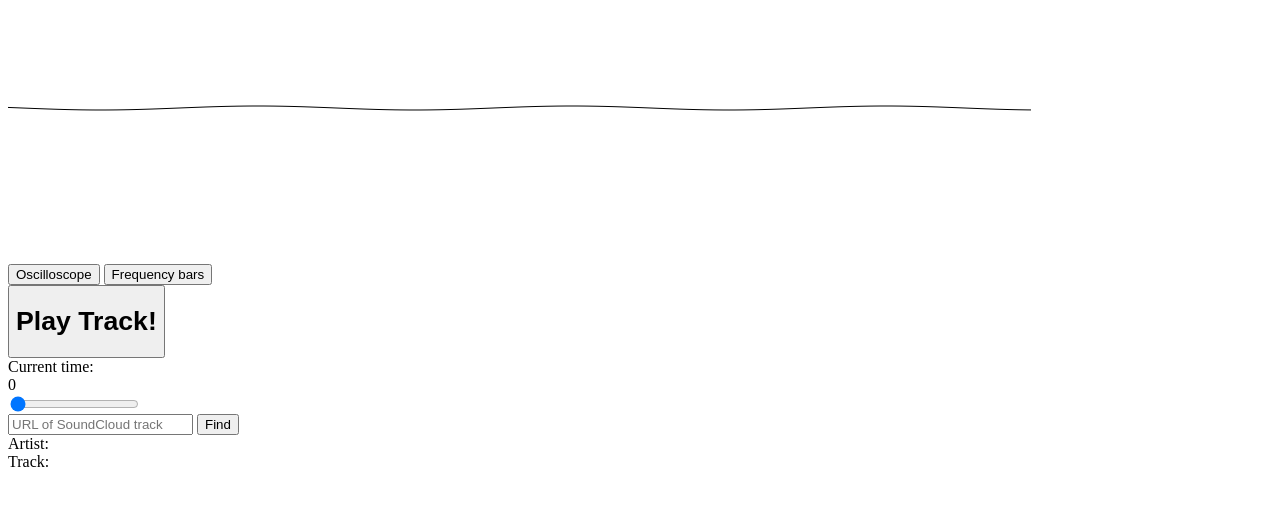
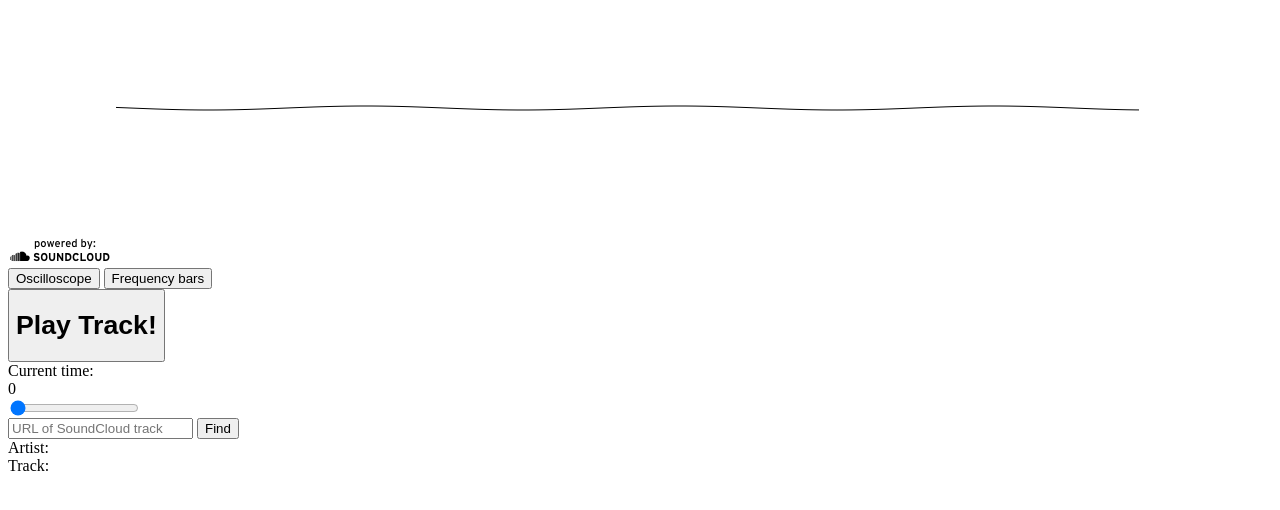
Before and after one commit to DonKarlssonSan/SoundCloudFrequencyAnalyser, a plain HTML site: page index.html in a window 1280 px wide. Drawn offline with Linux system fonts and the light colour scheme; no server answers.

Commit message:
"powered by SOUNDCLOUD" logo

```diff
--- a/index.html
+++ b/index.html
@@ -1,5 +1,6 @@
 <html>
 <body>
+<img src="powered_by_black-ee7e351d64511ecea75c6c17ca30064f.png"></img>
 <canvas id="theCanvas" width="1024" height="256"></canvas> <br/>
 <button id="oscilloscopeButton" type="button">Oscilloscope</button>
 <button id="frequencyBarsButton" type="button">Frequency bars</button> <br/>
```
Also changed, not shown: powered_by_black-ee7e351d64511ecea75c6c17ca30064f.png (added).
